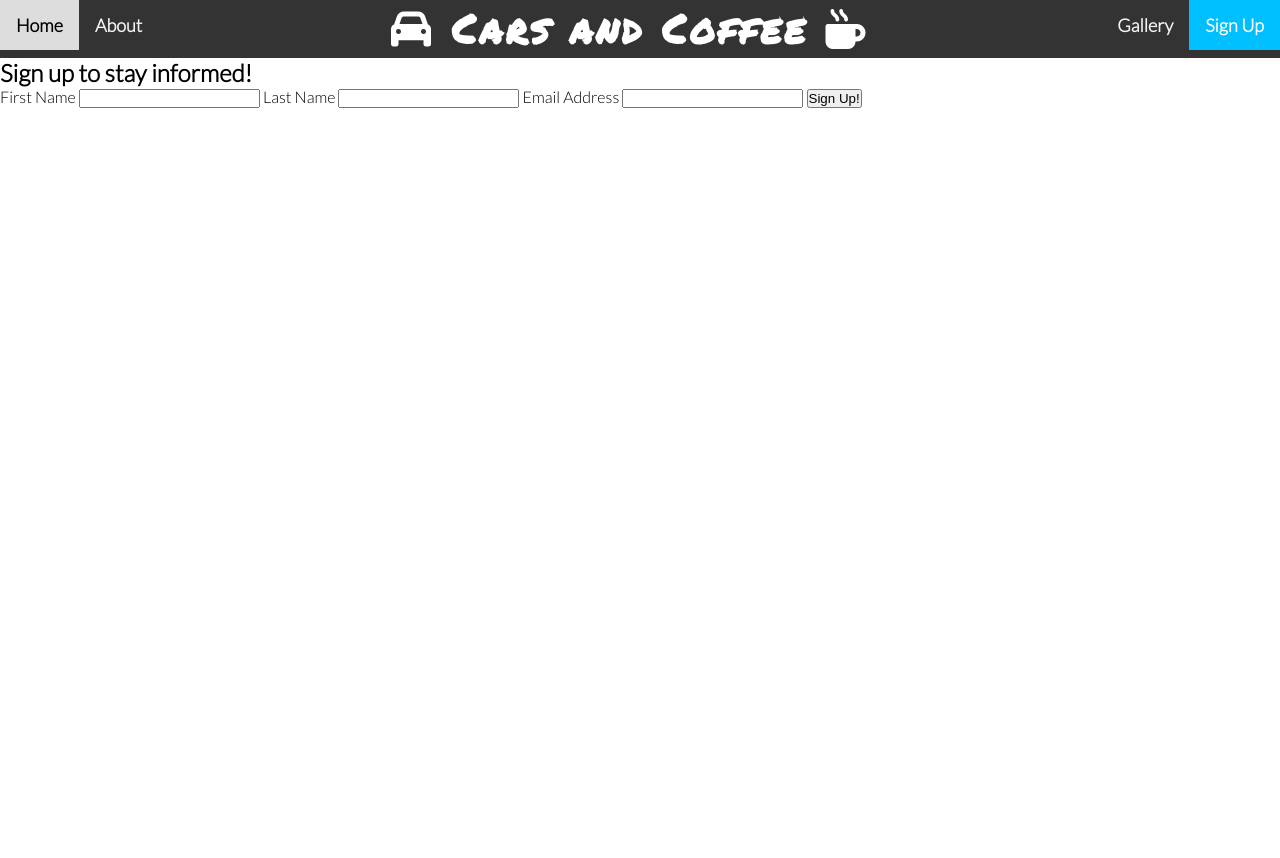
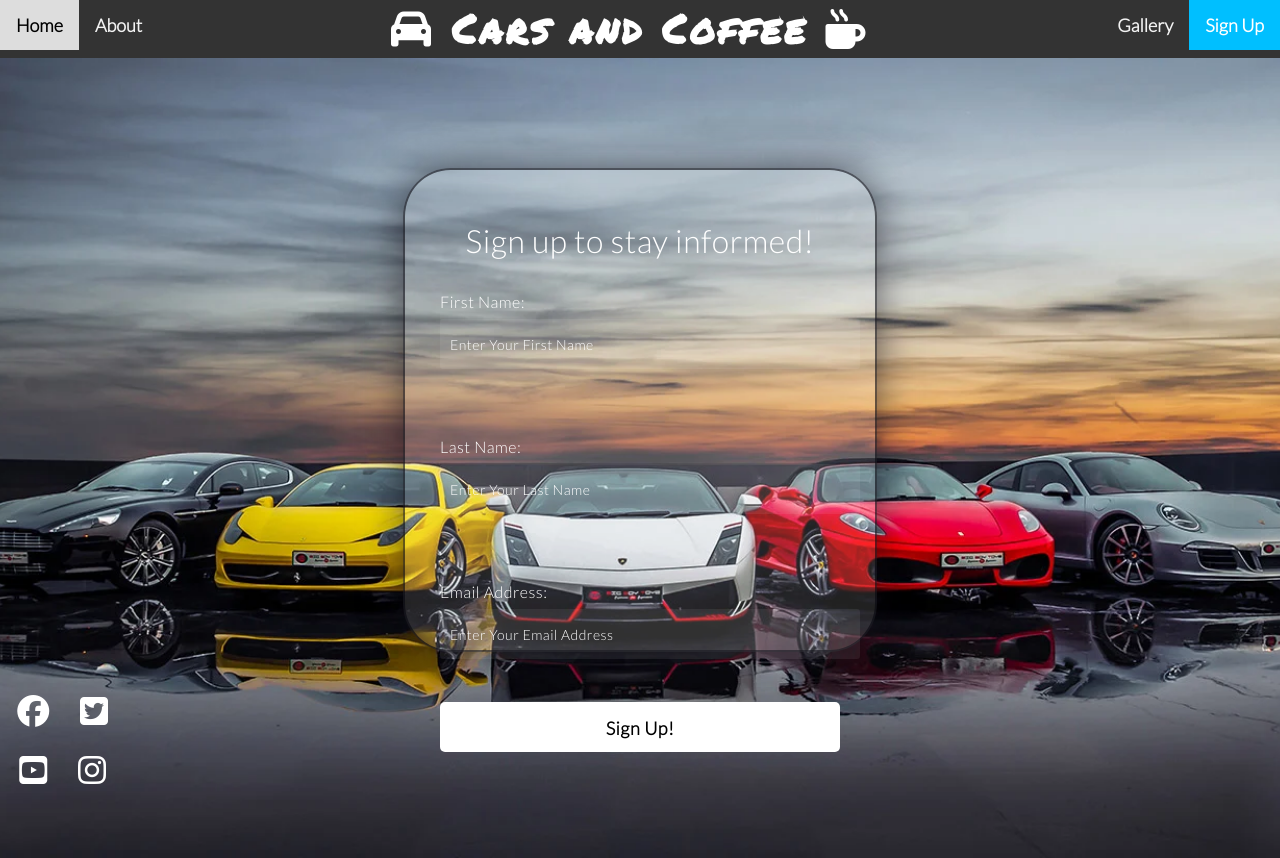
Before and after one commit to AdamRalph123/cars-and-coffee, a plain HTML site: page signup.html in a window 1280 px wide. Before the commit the page ends 800 px from the top, so only its background shows below. Drawn offline with Linux system fonts and the light colour scheme.

Commit message:
Add sign up form and background image

```diff
--- a/assets/css/style.css
+++ b/assets/css/style.css
@@ -86,8 +86,10 @@
 .container {
     position: relative;
     font-family: Lato, sans-serif;
-
-
+    background: url(/assets/css/images/about\ img.jpg);
+    background-size: cover;
+    background-position: center;
+    height: 600px;
 }
 
 .text-block-left {
@@ -156,6 +158,79 @@
     height: 300px;
 }
 
+.form-section {
+    background: url(/assets/css/images/signup\ image.webp);
+    background-position: center;
+    background-size: cover;
+    height: 100vh;
+}
+
+form {
+    height: 380px;
+    width: 400px;
+    background-color: rgba(255, 255, 255, 0.13);
+    position: absolute;
+    transform: translate(-50%, -50%);
+    top: 50%;
+    left: 50%;
+    border-radius: 10%;
+    border: 2px solid rgba(8, 7, 16, 0.6);
+    box-shadow: 0 0 40px rgba(8, 7, 16, 0.6);
+    padding: 50px 35px;
+    margin-top: 10px;
+}
+
+form *{
+    font-family: Lato, sans-serif;
+    color: white;
+    letter-spacing: 0.5px;
+    outline: none;
+    border: none;
+}
+
+form h2 {
+    font-size: 32px;
+    font-weight: 500;
+    line-height: 42px;
+    text-align: center;
+}
+
+label {
+    display: block;
+    margin-top: 30px;
+    font-size: 16px;
+    font-weight: 500;
+}
+
+input {
+    display: block;
+    height: 50px;
+    width: 100%;
+    background-color: rgba(255, 255, 255, 0.07);
+    border-radius: 3px;
+    padding: 0 10px;
+    margin-top: 8px;
+    font-size: 14px;
+    font-weight: 300;
+}
+
+::placeholder {
+    color: white
+}
+
+.join-button {
+    margin-top: 5px;
+    width: 100%;
+    background-color: white;
+    color: black;
+    padding: 15px 0;
+    font-size: 18px;
+    font-weight: 600;
+    border-radius: 5px;
+    cursor: pointer;
+}
+
+
 footer {
     height: 150px;
     position: fixed;
--- a/signup.html
+++ b/signup.html
@@ -40,19 +40,27 @@
         </div>
    </div>
 
-   <section class="form-section">
+    <section class="form-section">
+        <form>
+
     <h2>Sign up to stay informed!</h2>
-    <label for="fname">First Name</label>
-    <input class=text-input" id="fname" name="first_name" type="text" required>
 
-    <label for="lname">Last Name</label>
-    <input class=text-input" id="lname" name="Last_name" type="text" required>
+    <label for="fname">First Name:</label>
+    <input class="text-input" id="fname" name="first_name" type="text" placeholder="Enter Your First Name" required>
+    <br><br>
 
-    <label for="email">Email Address</label>
-    <input class=text-input" id="email" name="Email_address" type="text" required>
+    <label for="lname">Last Name:</label>
+    <input class="text-input" id="lname" name="Last_name" type="text" placeholder="Enter Your Last Name" required>
+    <br><br>
+
+    <label for="email">Email Address:</label>
+    <input class="text-input" id="email" name="Email_address" type="text" placeholder="Enter Your Email Address" required>
+    <br><br>
 
     <input class="join-button" type="submit" value="Sign Up!"
+        </form>
 </section>
+
 
 <footer>
     <ul class="social-networks">
```
Also changed, not shown: about.html (+0 -1 lines).
